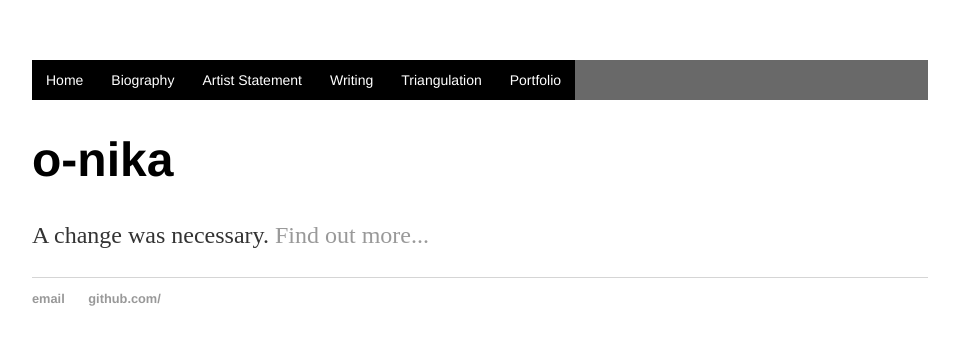
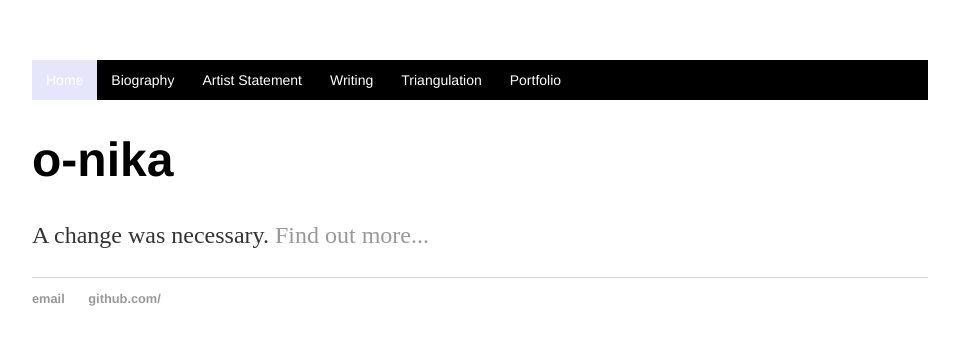
Before and after one commit to nikaroxanne/nikaroxanne.github.io, a Jekyll site: the page built from index.html, in a window 1280 px wide. Shown: the top 345 px of the page, without its empty margins (160-1119 px from the left). Built offline with Jekyll 4.4.1, drawn with Linux system fonts in a browser that asks for light colours.

Commit message:
finally fixed navbar due to naming error in variable declarations in nav yml

```diff
--- a/_includes/nav.html
+++ b/_includes/nav.html
@@ -6,7 +6,7 @@
 					<a href= "{{site.url}}{{ item.url }}"  class="{% if item.url == page.url %}active{% endif %}"> {{ item.title }}</a>
 					<div class="dropdown-content">
 						{% for entry in item.subfolderitems %}
-								<a href= "{{site.url}}{{item.url}}{{entry.url}}"> {{ entry.title}}</a>
+								<a href= "{{site.url}}{{item.url}}{{entry.url}}"> {{ entry. subtitle}}</a>
 						{% endfor %}
 					</div>
 				</li>
--- a/css/main.css
+++ b/css/main.css
@@ -7,7 +7,7 @@ body {
 	list-style-type: none;
 	overflow: hidden;
     	font-family:'Helvetica', 'Arial', 'Sans-Serif';
-	background-color: #696969;
+	background-color: black;
 	margin: 0;
 	padding: 0;
 }
@@ -16,54 +16,39 @@ body {
 	float: left;
 }
 
-.nav-container a {
+.nav-container li a, .dropdown a {
 	font-size: 14px;
 	color: white;
 	text-align: center;
 	padding: 12px 14px;
 	text-decoration: none;
-	background-color: black;
 	display: inline-block;
 }
 
-
-.nav-container li a:hover .dropdown:hover{
+.nav-container li a:hover, .dropdown:hover{
 	background-color: red;
 }
 
-li.dropdown {
-	display: inline-block;
-}
-
-.dropdown a {
-	display: inline-block;
-	font-size: 14px;
-	border: none;
-	outline: none;
-	color: white;
-	padding: 12px 14px;
+.dropdown {
+	float: left;
+	overflow: hidden;
 }
 
 .dropdown-content {
 	display: none;
 	position: absolute;
-	background-color: black;
+	background-color: #696969;
 	min-width: 160px;
-	box-shadow: 0px 8px 16px 0px rgba(0,0,0, 0.2);
+	box-shadow: 0px 8px 16px 0px rgba(0,0,0,0.2);
 	z-index: 1;
 }
 
 .dropdown-content a {
+	display: block;
 	color: white;
-	font-size: 16px;
+	padding: 12px 16px;
 	text-align: left;
-	padding: 14px 16px;
 	text-decoration: none;
-	display: block;
-}
-
-.dropdown-content a:hover {
-	background-color: blue;
 }
 
 .dropdown:hover .dropdown-content{
@@ -71,11 +56,11 @@ li.dropdown {
 }
 
 .active {
-	background-color: green;
+	background-color: lavender;
 }
 
 @media screen and (max-width: 600px) {
-	.nav-container li.a li.dropdown-content a {float: none;}
+	.nav-container li a {float: none;}
 }
 
 footer ul {
```
